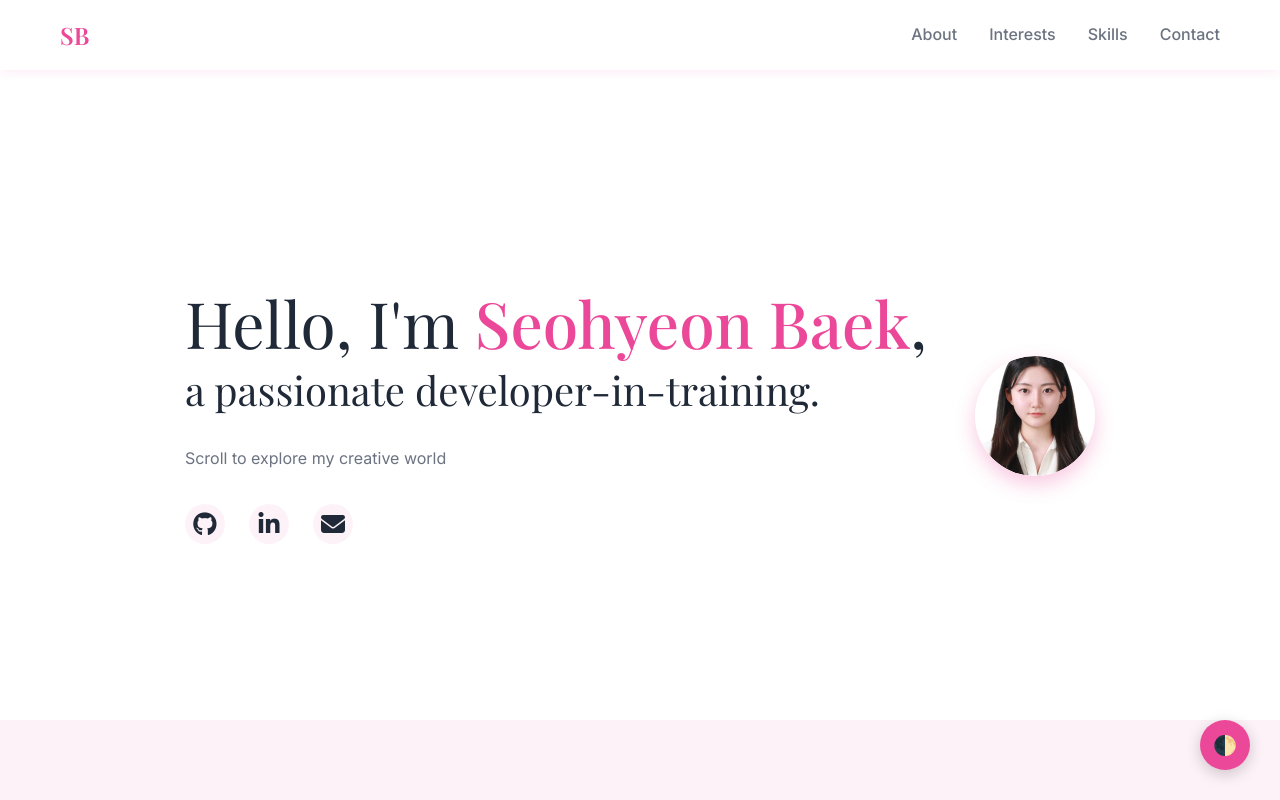
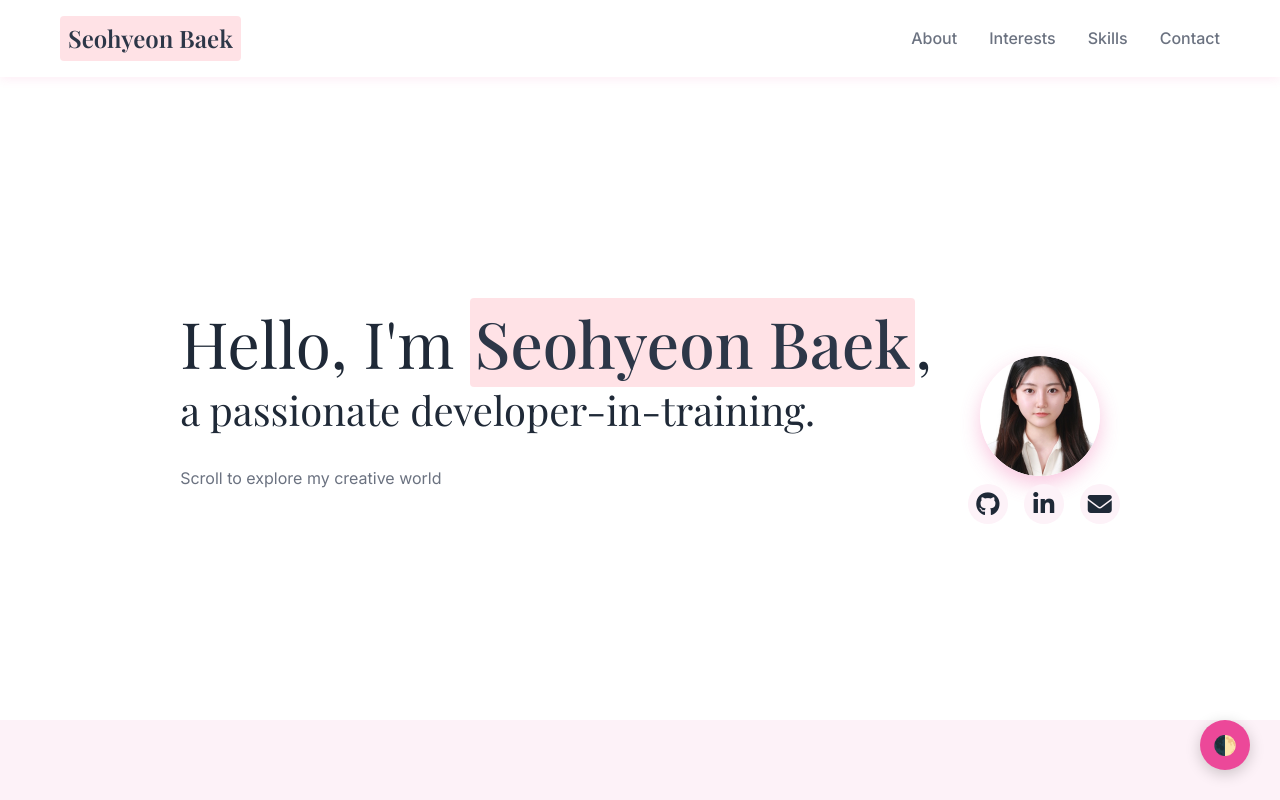
Before and after one commit to seo1120/my-portfolio, a plain HTML site: page index.html in a window 1280 px wide. Shown: the top 800 px of the page. Drawn offline with nearby package versions, Linux system fonts and the light colour scheme.

Commit message:
feat: hero 텍스트 수정

```diff
--- a/index.html
+++ b/index.html
@@ -11,7 +11,7 @@
 <body>
     <header class="header">
         <div class="container">
-            <h1 class="logo">SB</h1>
+            <h1 class="logo">Seohyeon Baek</h1>
             <nav class="nav">
                 <ul>
                     <li><a href="#about">About</a></li>
@@ -31,17 +31,6 @@
                     <h1>Hello, I'm <span class="highlight">Seohyeon Baek</span>,</h1>
                     <h2>a passionate developer-in-training.</h2>
                     <p class="hero-subtitle">Scroll to explore my creative world</p>
-                    <div class="social-links">
-                        <a href="https://github.com/seo1120" target="_blank" class="social-link">
-                            <i class="fab fa-github"></i>
-                        </a>
-                        <a href="https://www.linkedin.com/in/백서현" target="_blank" class="social-link">
-                            <i class="fab fa-linkedin-in"></i>
-                        </a>
-                        <a href="mailto:qortj1120@kookmin.ac.kr" class="social-link">
-                            <i class="fas fa-envelope"></i>
-                        </a>
-                    </div>
                 </div>
                 <div class="hero-image">
                     <div class="profile-image">
@@ -50,6 +39,17 @@
                             <span>✨</span>
                         </div>
                     </div>
+                </div>
+                <div class="social-links">
+                    <a href="https://github.com/seo1120" target="_blank" class="social-link">
+                        <i class="fab fa-github"></i>
+                    </a>
+                    <a href="https://www.linkedin.com/in/백서현" target="_blank" class="social-link">
+                        <i class="fab fa-linkedin-in"></i>
+                    </a>
+                    <a href="mailto:qortj1120@kookmin.ac.kr" class="social-link">
+                        <i class="fas fa-envelope"></i>
+                    </a>
                 </div>
             </div>
         </section>
--- a/style.css
+++ b/style.css
@@ -80,7 +80,10 @@ body {
     font-family: 'Playfair Display', serif;
     font-size: 1.5rem;
     font-weight: 600;
-    color: var(--primary-color);
+    background: rgba(255, 182, 193, 0.4);
+    color: #2d3748;
+    padding: 0.2rem 0.5rem;
+    border-radius: 4px;
 }
 
 .nav ul {
@@ -157,6 +160,14 @@ body {
     gap: 3rem;
 }
 
+.hero-content .social-links {
+    position: absolute;
+    bottom: 0;
+    right: 0;
+    display: flex;
+    gap: 1rem;
+}
+
 .hero-text h1 {
     font-family: 'Playfair Display', serif;
     font-size: 4rem;
@@ -174,8 +185,11 @@ body {
 }
 
 .highlight {
-    color: var(--primary-color);
+    background: rgba(255, 182, 193, 0.4);
+    color: #2d3748;
     font-weight: 500;
+    padding: 0.1rem 0.3rem;
+    border-radius: 4px;
 }
 
 .hero-subtitle {
```
